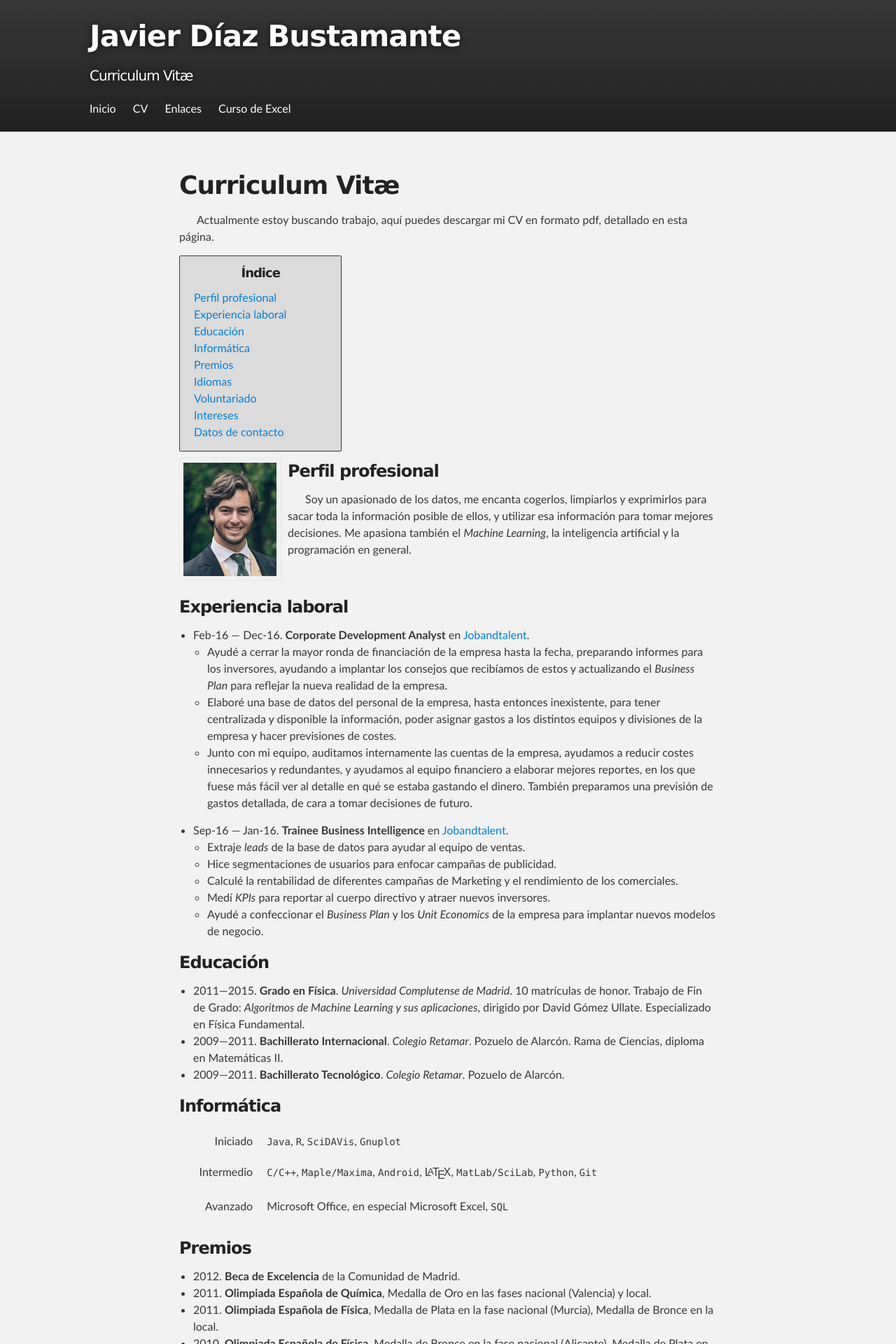
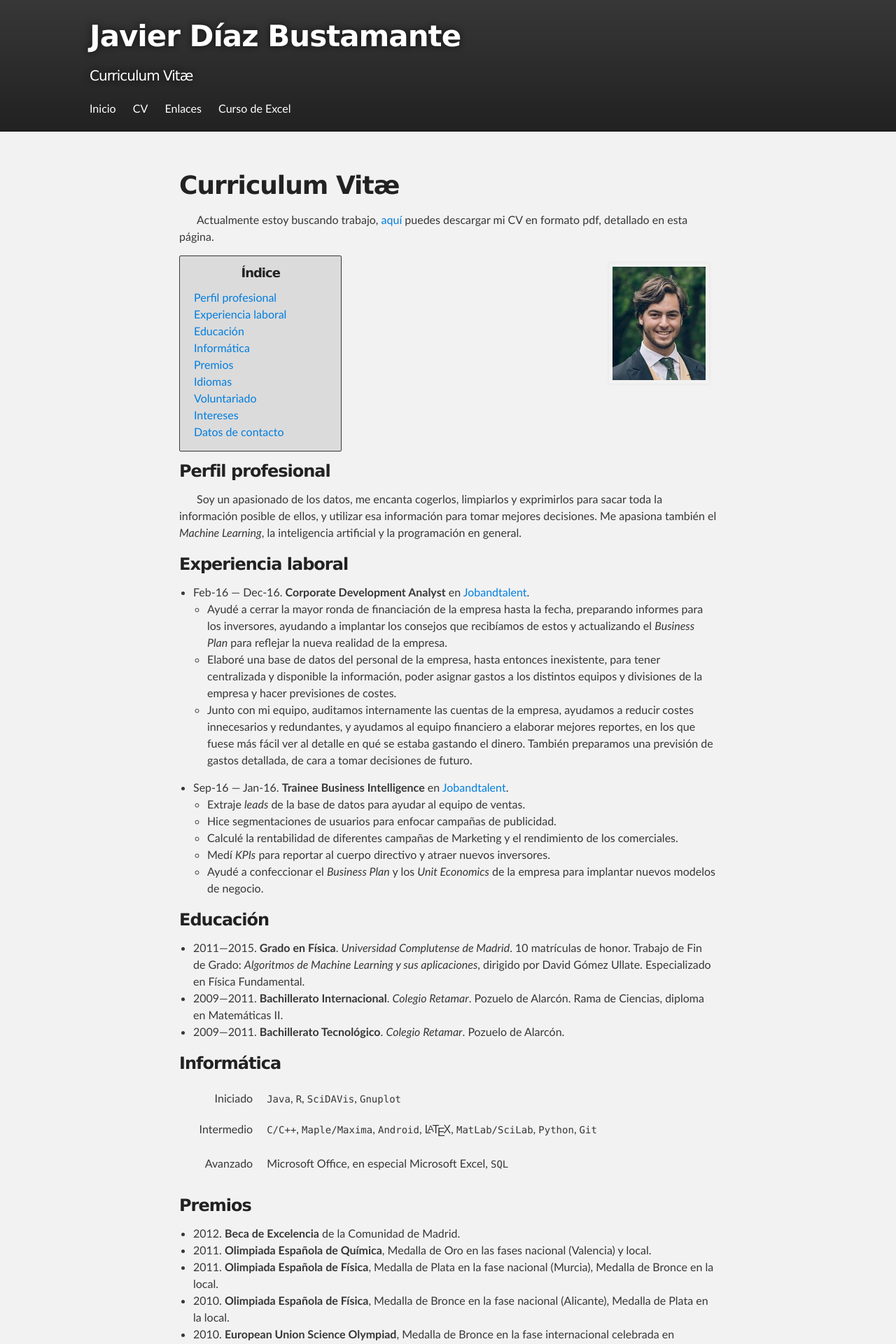
Before and after one commit to javidbu/javidbu.github.io, a Jekyll site: the page built from cv/index.html, in a window 1280 px wide. Shown: the top 1920 px of the page at 70% size. Built offline with Jekyll 4.4.1, drawn with Linux system fonts in a browser that asks for light colours.

Commit message:
Added CV in pdf and relocated the img tag

```diff
--- a/css/main.css
+++ b/css/main.css
@@ -11,7 +11,7 @@ MeyerWeb Reset
 
 img.align_top {
   vertical-align: text-top;
-  float: left;
+  float: right;
   margin-right: 10px;
 }
 
--- a/cv/index.html
+++ b/cv/index.html
@@ -7,7 +7,10 @@ under_construction: false
 ---
 <h1>{{ page.title }}</h1>
 
-<p>Actualmente estoy buscando trabajo, aquí puedes descargar mi CV en formato pdf, detallado en esta página.</p>
+<p>Actualmente estoy buscando trabajo, <a href="/downloads/CV_Javier_Diaz_Bustamante.pdf">aquí</a> puedes descargar mi CV en formato pdf, detallado en esta página.</p>
+
+<div class="contenedor_imagen">
+	<img class="align_top" src="/img/CV_foto.jpg" alt="Este soy yo">
 
 	<div class="toc">
 	<h5>Índice</h5>
@@ -23,14 +26,11 @@ under_construction: false
 		<li><a href="#datos_de_contacto">Datos de contacto</a></li>
 	</ul>
 	</div>
-
-<div class="contenedor_imagen">
-	<img class="align_top" src="/img/CV_foto.jpg" alt="Este soy yo">
+</div>
 
 <h3 id="perfil_profesional">Perfil profesional</h3>
 
 <p>Soy un apasionado de los datos, me encanta cogerlos, limpiarlos y exprimirlos para sacar toda la información posible de ellos, y utilizar esa información para tomar mejores decisiones. Me apasiona también el <em>Machine Learning</em>, la inteligencia artificial y la programación en general.</p>
-</div>
 
 <h3 id="experiencia_laboral">Experiencia laboral</h3>
 
```
Also changed, not shown: 1 other file. Lines whose indentation alone changed are shown as unchanged.
